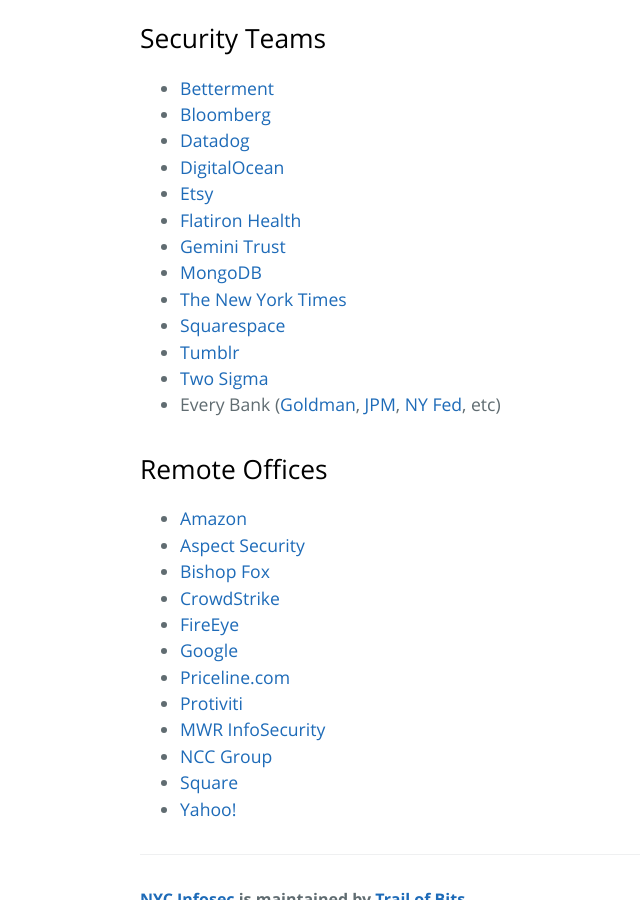
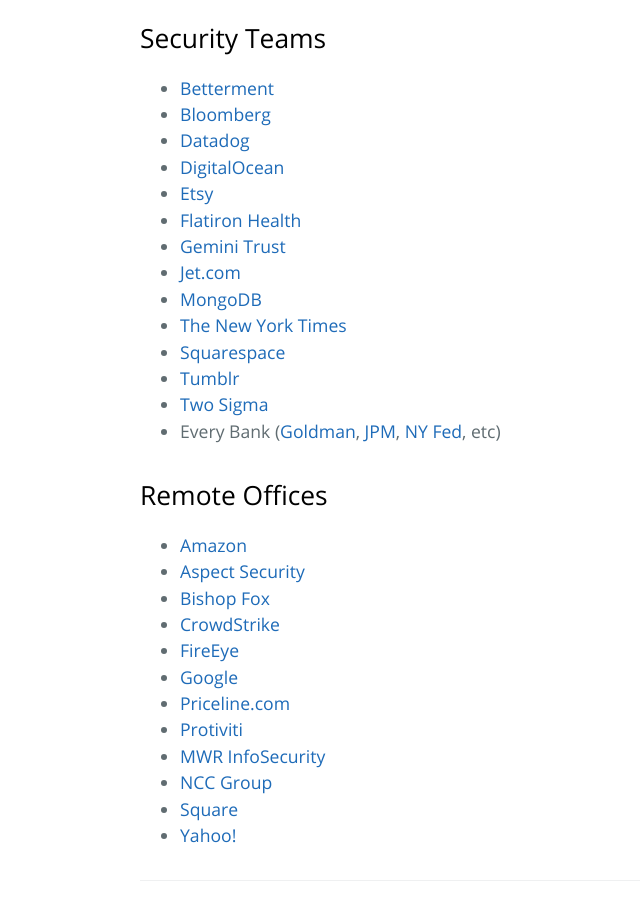
Before and after one commit to trailofbits/nyc-infosec, a Jekyll site: the page built from companies.md, in a window 1280 px wide and 900 px high, scrolled down 1748 px. Shown: the whole window, without its empty margins (84-724 px from the left). Built offline with Jekyll 4.4.1, drawn with Linux system fonts in a browser that asks for light colours; our own code applies the rules of GitHub Pages for plain Markdown files.

Commit message:
Jet.com - even though they're in Hoboken, not NYC

```diff
--- a/companies.md
+++ b/companies.md
@@ -64,6 +64,7 @@
 * [Etsy](https://www.etsy.com/)
 * [Flatiron Health](https://www.flatiron.com/)
 * [Gemini Trust](https://gemini.com/)
+* [Jet.com](https://jet.com/)
 * [MongoDB](https://www.mongodb.com/)
 * [The New York Times](https://www.nytimes.com/)
 * [Squarespace](https://www.squarespace.com/)
```
